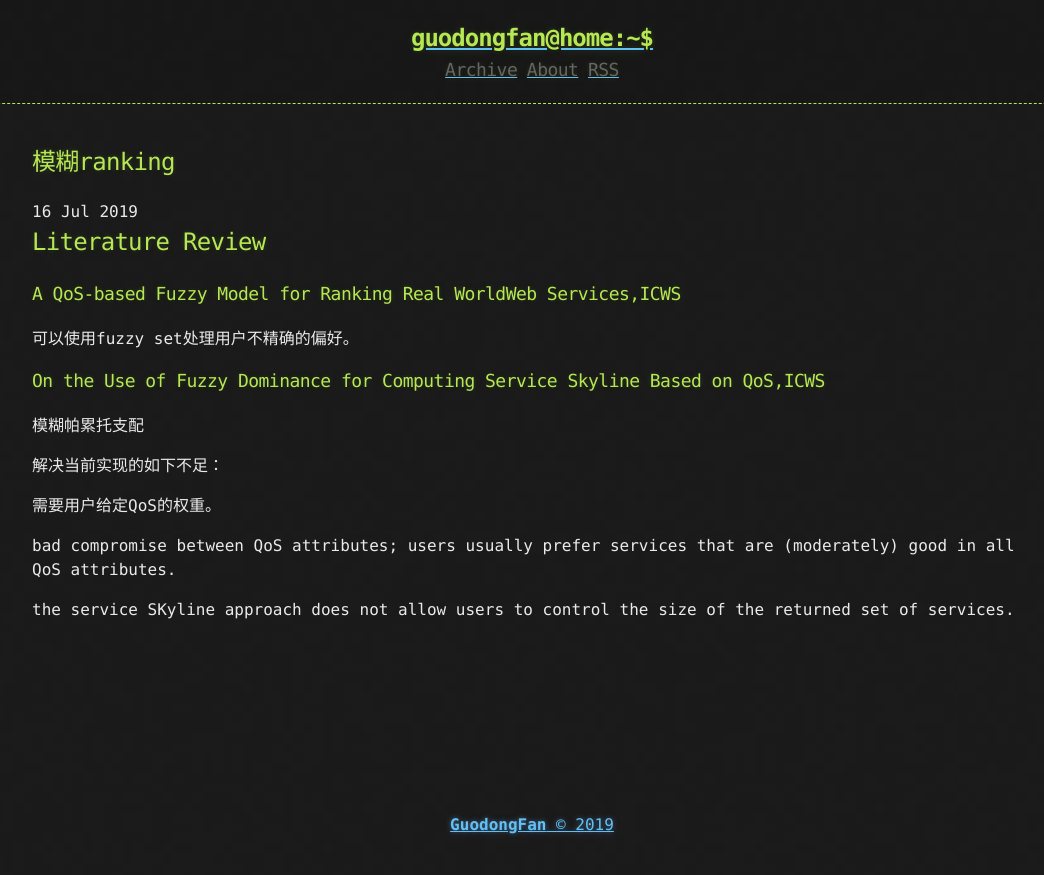
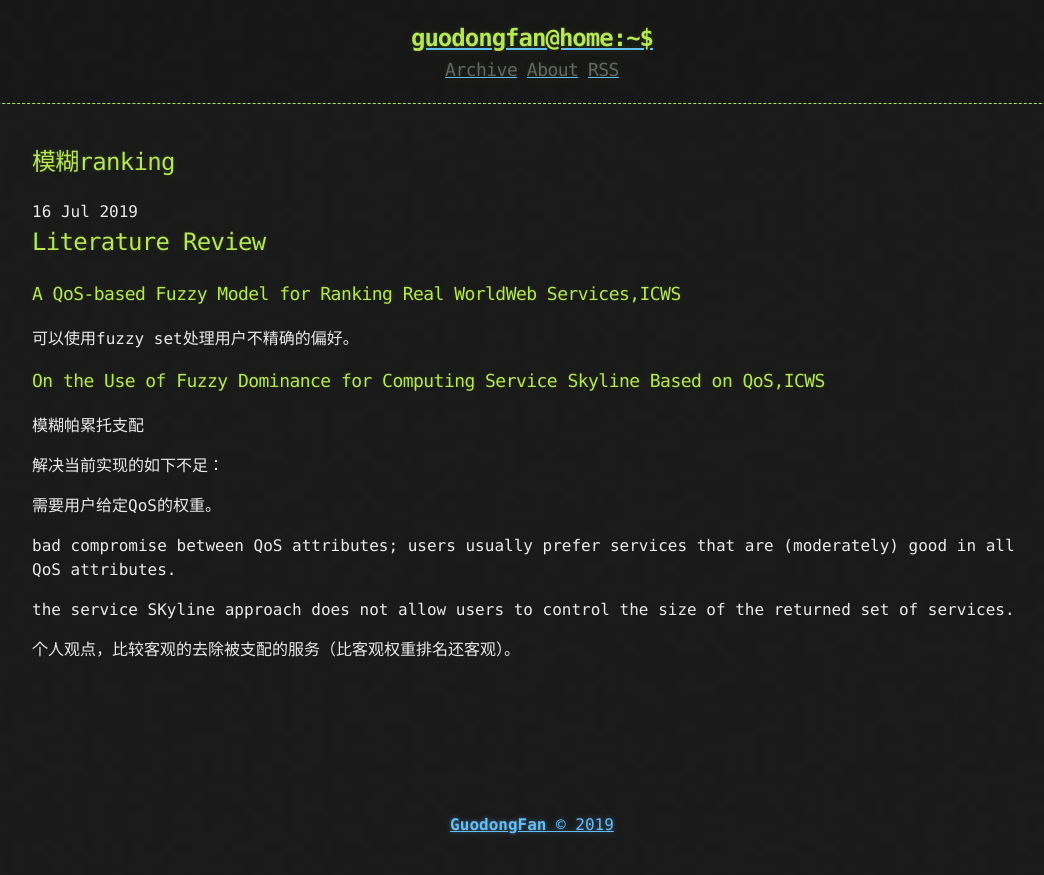
Before and after one commit to GuodongFan/GuodongFan.github.io, a Jekyll site: the page built from _posts/2019-07-16-Fuzzy.md, in a window 1280 px wide. Shown: the top 875 px of the page, without its empty margins (108-1152 px from the left). Built offline with Jekyll 4.4.1, drawn with Linux system fonts in a browser that asks for light colours.

Commit message:
Update 2019-07-16-Fuzzy.md

```diff
--- a/_posts/2019-07-16-Fuzzy.md
+++ b/_posts/2019-07-16-Fuzzy.md
@@ -21,3 +21,5 @@ published: true
 bad compromise between QoS attributes; users usually prefer services that are (moderately) good in all QoS attributes.
 
 the service SKyline approach does not allow users to control the size of the returned set of services.
+
+个人观点，比较客观的去除被支配的服务（比客观权重排名还客观）。
```
